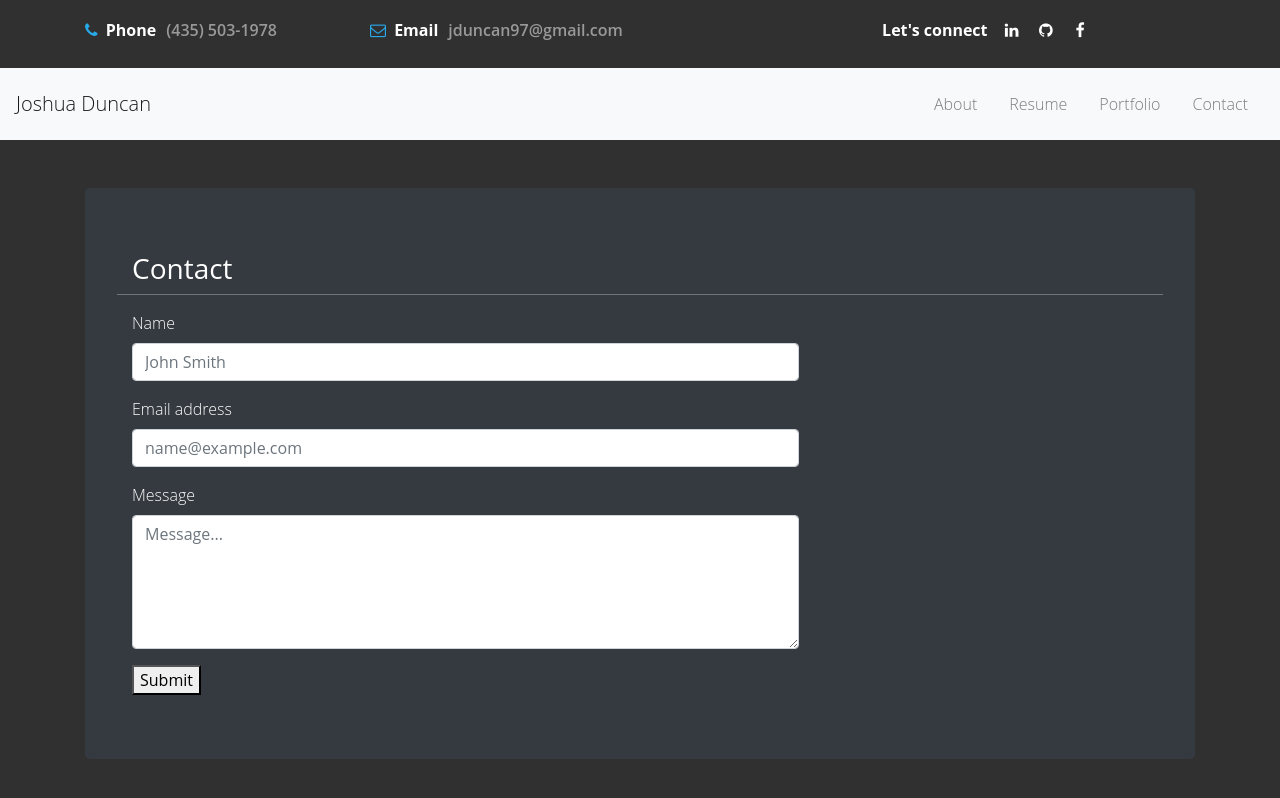
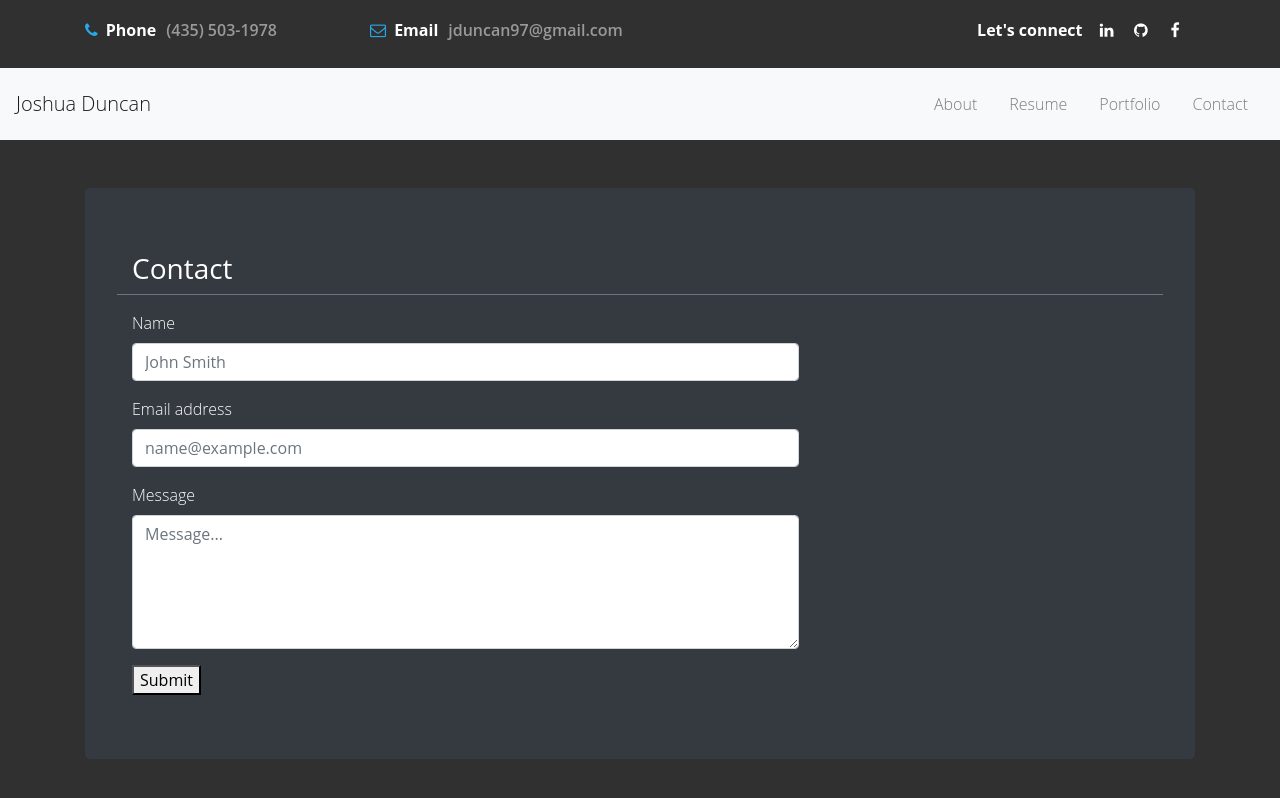
Before and after one commit to jduncan9720/jrd-pro-portfolio, a plain HTML site: page index.html in a window 1280 px wide. Drawn offline with nearby package versions, Linux system fonts and the light colour scheme.

Commit message:
positioning

```diff
--- a/index.html
+++ b/index.html
@@ -26,7 +26,7 @@
                     <p><i class="fa fa-envelope-o"></i><span> Email</span><a
                             href="mailto:jduncan97@gmail.com">jduncan97@gmail.com</a></p>
                 </div>
-                <div class="col-md-5 col-sm-4 col-xs-12">
+                <div class="col-md-6 col-sm-4 col-xs-12">
                     <ul class="social-icon">
                         <li><span>Let's connect</span></li>
                         <li><a href="https://www.linkedin.com/in/jduncan-9720/" class="fa fa-linkedin"></a></li>
@@ -105,11 +105,13 @@
                                 </div>
                                 <div class="form-group">
                                     <label for="exampleFormControlInput1">Email address</label>
-                        <input type="email" class="form-control" id="emailInputbox" placeholder="name@example.com">
+                                    <input type="email" class="form-control" id="emailInputbox"
+                                        placeholder="name@example.com">
                                 </div>
                                 <div class="form-group">
                                     <label for="exampleFormControlTextarea1">Message</label>
-                        <textarea class="form-control" id="messageInputbox" placeholder="Message..." rows="5"></textarea>
+                                    <textarea class="form-control" id="messageInputbox" placeholder="Message..."
+                                        rows="5"></textarea>
                                 </div>
                                 <button type="submit" class="btn-white" id="submitBtn">Submit</button>
                             </form>
```
Lines whose indentation alone changed are shown as unchanged.
